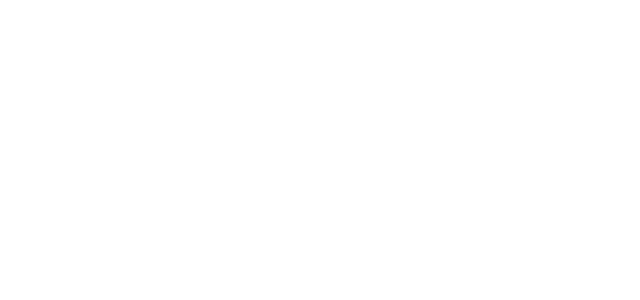
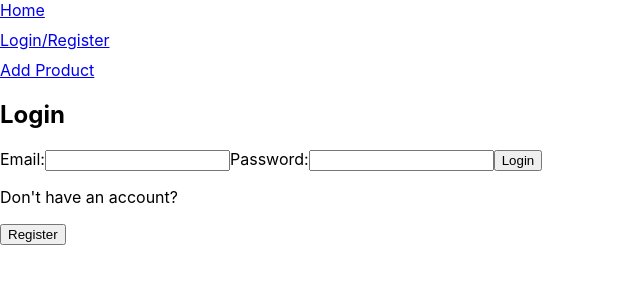
Before and after one commit to aaron-lee0109/BruinMarket, a React (Create React App) app: page /authentication in a window 1280 px wide. Before the commit this address had no page. Shown: the top 300 px of the page, without its empty margins (0-640 px from the left). Built offline with nearby package versions, Linux system fonts and the light colour scheme.

Commit message:
more setup + userlogin/registration part 1

```diff
--- a/src/AddProduct.js
+++ b/src/AddProduct.js
@@ -1,8 +1,11 @@
+//AddProduct.js
+
 import React, { useState } from "react";
 import { storage, db } from "./Config";
 import { ref, uploadBytesResumable, getDownloadURL } from "firebase/storage";
 import { collection, addDoc } from "firebase/firestore";
 import { v4 } from "uuid";
+import { Navbar } from './Navbar'
 
 export const AddProduct = () => {
 
@@ -72,6 +75,7 @@
 
     return (
         <div className='container'>
+            <Navbar />
             <br/>
             <h2>Add your product</h2>
             <hr/>
--- a/src/App.js
+++ b/src/App.js
@@ -1,13 +1,20 @@
+//App.js
+
 import React from 'react';
 import {BrowserRouter, Routes, Route} from 'react-router-dom';
+import './styles.css'
 import { Home } from './Home'
 import { AddProduct } from './AddProduct'
+import Authentication from './Authentication';
+import Register from './Register';
 
 const App = () => {
   return (
     <BrowserRouter>
       <Routes>
         <Route path='/' element={<Home />} />
+        <Route path='authentication' element={<Authentication />} />
+        <Route path='register' element={<Register />} />
         <Route path='addproduct' element={<AddProduct />} />
       </Routes>
     </BrowserRouter>
--- /dev/null
+++ b/src/Authentication.js
@@ -0,0 +1,19 @@
+//Authentication.js
+import React, { useState } from 'react';
+import Login from './Login';
+import Register from './Register';
+
+const Authentication = () => {
+    const [isLogin, setIsLogin] = useState(true);
+
+    return (
+        <div>
+            {isLogin ? <Login /> : <Register />}
+            <button onClick={() => setIsLogin(!isLogin)}>
+                {isLogin ? 'Register' : 'Switch to Login'}
+            </button>
+        </div>
+    );
+};
+
+export default Authentication;
--- a/src/Config.js
+++ b/src/Config.js
@@ -1,3 +1,5 @@
+//Config.js
+
 import { initializeApp } from "firebase/app";
 import { getStorage } from "firebase/storage";
 import { getFirestore } from "firebase/firestore";
--- a/src/Home.js
+++ b/src/Home.js
@@ -1,3 +1,5 @@
+//Home.js
+
 import React, { useState, useEffect } from 'react'
 import { Navbar } from './Navbar'
 import { Products } from './Products'
--- /dev/null
+++ b/src/Login.js
@@ -0,0 +1,41 @@
+//Login.js
+import React, { useState } from 'react';
+import { Link } from 'react-router-dom';
+import { signInWithEmailAndPassword } from 'firebase/auth'; // Import signInWithEmailAndPassword from firebase/auth
+import { auth } from './Config';
+import { Navbar } from './Navbar';
+
+const Login = () => {
+    const [email, setEmail] = useState('');
+    const [password, setPassword] = useState('');
+    const [error, setError] = useState(null);
+
+    const handleLogin = async (e) => {
+        e.preventDefault();
+        try {
+            await signInWithEmailAndPassword(auth, email, password);
+            // If login is successful, you can redirect the user to another page or perform any other action
+            console.log("User logged in successfully");
+        } catch (error) {
+            setError(error.message);
+        }
+    };
+
+    return (
+        <div>
+            <Navbar />
+            <h2>Login</h2>
+            <form onSubmit={handleLogin}>
+                <label>Email:</label>
+                <input type="email" value={email} onChange={(e) => setEmail(e.target.value)} required />
+                <label>Password:</label>
+                <input type="password" value={password} onChange={(e) => setPassword(e.target.value)} required />
+                <button type="submit">Login</button>
+            </form>
+            {error && <div>{error}</div>}
+            <p>Don't have an account?</p>
+        </div>
+    );
+};
+
+export default Login;
--- a/src/Navbar.js
+++ b/src/Navbar.js
@@ -1,10 +1,14 @@
+//Navbar.js
+
 import React from 'react';
 import { Link } from 'react-router-dom';
 
 export const Navbar = () => {
     return (
         <div>
-            <Link to="addproduct">ADD A PRODUCT</Link>
+            <Link to="/" className='nav-link'>Home</Link>
+            <Link to="/authentication" className='nav-link'>Login/Register</Link>
+            <Link to="/addproduct" className='nav-link'>Add Product</Link>
         </div>
-    )
-}
+    );
+};
--- a/src/Products.js
+++ b/src/Products.js
@@ -1,3 +1,5 @@
+//Products.js
+
 import React from 'react';
 
 export const Products = ({products}) => {
--- /dev/null
+++ b/src/Register.js
@@ -0,0 +1,39 @@
+//Register.js
+
+import React, { useState } from 'react';
+import { auth } from './Config';
+import { createUserWithEmailAndPassword } from '@firebase/auth';
+import { Navbar } from './Navbar';
+
+const Register = () => {
+    const [email, setEmail] = useState('');
+    const [password, setPassword] = useState('');
+    const [error, setError] = useState(null);
+
+    const handleRegister = async (e) => {
+        e.preventDefault();
+        try{
+            const userCredential = await createUserWithEmailAndPassword(auth, email, password);
+            console.log("User registered successfully:", userCredential.user.uid);
+        }
+        catch (error){
+            setError(error.message);
+        }
+    };
+
+    return (
+        <div>
+            <h2>Register</h2>
+            <form onSubmit={handleRegister}>
+                <label>Email:</label>
+                <input type="email" value={email} onChange={(e) => setEmail(e.target.value)} required />
+                <label>Password:</label>
+                <input type="password" value={password} onChange={(e) => setPassword(e.target.value)} required />
+                <button type="submit">Register</button>
+            </form>
+            {error && <div>{error}</div>}
+        </div>
+    );
+};
+
+export default Register;
--- a/src/index.js
+++ b/src/index.js
@@ -1,6 +1,8 @@
+//index.js
+
 import React from 'react';
 import ReactDOM from 'react-dom/client';
-import './index.css';
+import './styles.css';
 import App from './App';
 
 const root = ReactDOM.createRoot(document.getElementById('root'));
--- a/src/index.css
+++ b/src/styles.css
@@ -11,3 +11,8 @@
   font-family: source-code-pro, Menlo, Monaco, Consolas, 'Courier New',
     monospace;
 }
+
+.nav-link {
+  margin-bottom: 10px;
+  display: block;
+}
```
Also changed, not shown: src/App.css (deleted, +0 -38 lines).
